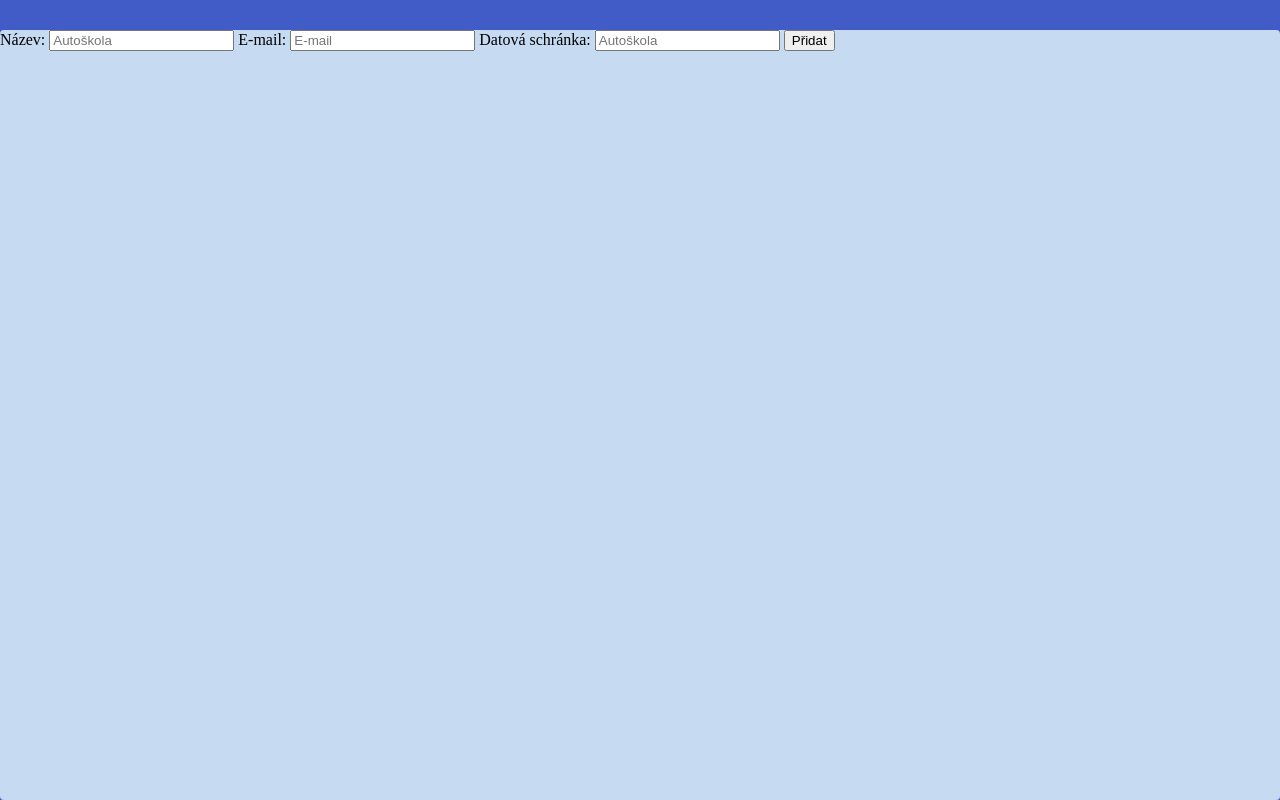
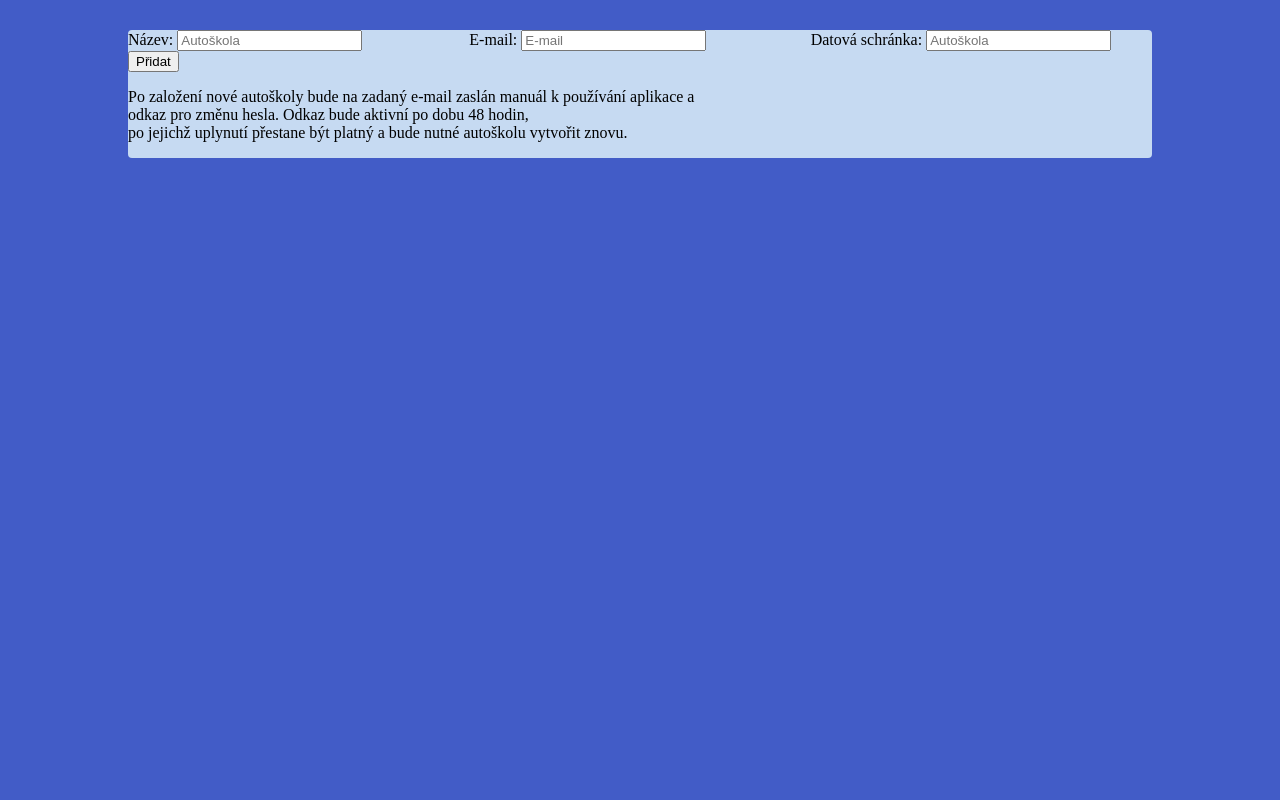
Before and after one commit to Yorrii/Rezervacni-system, a Python web app: template Code/templates/new_driving_school.html in a window 1280 px wide. Shown: the part 80-880 px from the top of the page. Run offline with Jinja, Linux system fonts and the light colour scheme; the template is opened without the code that fills it, so the values that code supplies are empty.

Commit message:
TODO, nová autoškola
úprava TODO, přepracování html na stránce new_driving_school

```diff
--- a/Code/templates/new_driving_school.html
+++ b/Code/templates/new_driving_school.html
@@ -4,21 +4,34 @@
     {% include 'nav_bar_admin.html' %}
 {% endblock %}
 {% block main %}
-{% include 'message.html' %}
     <main class="calendar_main">
+        <div class="column-div">
             <div class="form-container">
                 <form action="/new_driving_school" method="POST">
+                    <div class="grid-for-3">
+                        <div>
                             <label for="nazev">Název:</label>
                             <input type="text" id="nazev" name="nazev" placeholder="Autoškola" required>
-
+                        </div>
+                        <div>
                             <label for="email">E-mail:</label>
                             <input type="email" id="email" name="email" placeholder="E-mail" required>
-
+                        </div>
+                        <div>
                             <label for="datova-schranka">Datová schránka:</label>
                             <input type="text" id="datova-schranka" name="datova-schranka" placeholder="Autoškola" required>
-
+                        </div>
+                    </div>
                     <input type="submit" value="Přidat">
                 </form>
+            <div id="new_dr_school-text" class="new_driving_school-info">
+                <p>
+                    Po založení nové autoškoly bude na zadaný e-mail zaslán manuál k používání aplikace a <br>
+                    odkaz pro změnu hesla. Odkaz bude aktivní po dobu 48 hodin,<br>
+                    po jejichž uplynutí přestane být platný a bude nutné autoškolu vytvořit znovu.
+                </p>
+            </div>
+            </div>
         </div>
     </main>
 {% endblock %}
```
Also changed, not shown: TODO.md (+2 -1 lines). Lines whose indentation alone changed are shown as unchanged.
